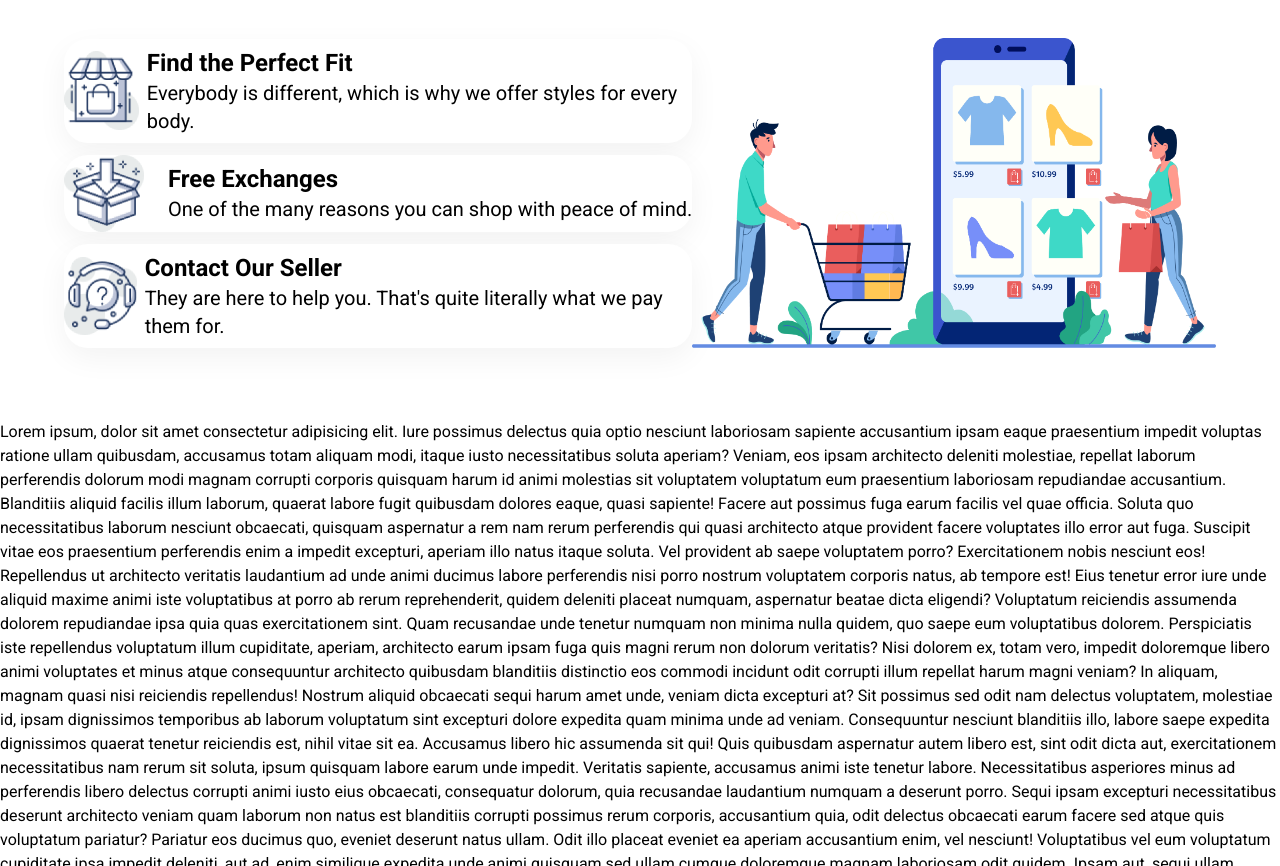
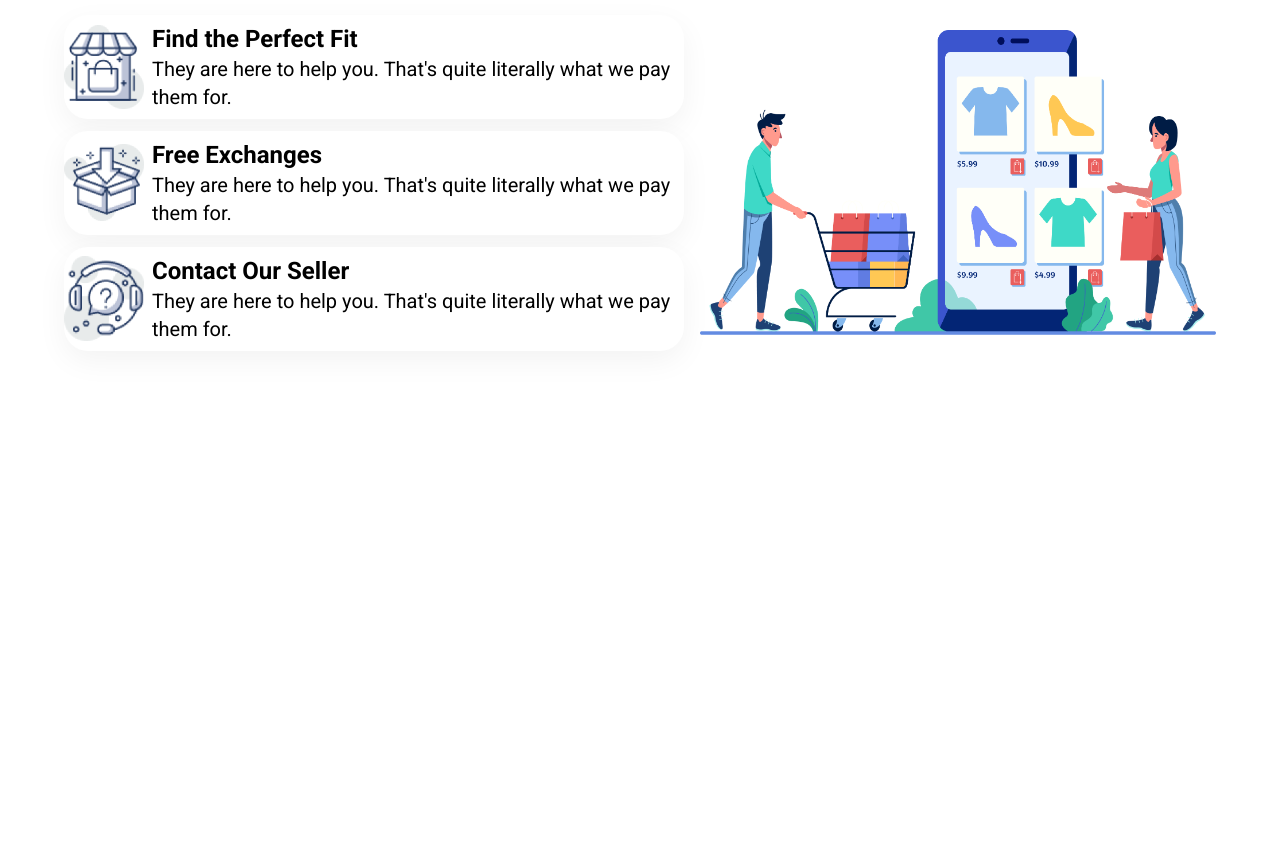
Before and after one commit to Mostofarusho/penguin-fashion-Using-tailwind, a plain HTML site: page index.html in a window 1280 px wide. Shown: the part 1934-2800 px from the top of the page. After the commit the page ends 2357 px from the top, so only its background shows below. Drawn offline with nearby package versions, Linux system fonts and the light colour scheme.

Commit message:
All Section Done With Responsive Design

```diff
--- a/index.html
+++ b/index.html
@@ -47,7 +47,7 @@
         <section class="my-12">
             <h3 class="text-5xl text-[#363958] uppercase bebas-neue-regular">Woman Jacket</h3>
             <!-- Jacket Card Container  -->
-            <div class="grid grid-cols-1 md:grid-cols-2  lg:grid-cols-3 ">
+            <div class="grid grid-cols-1 md:grid-cols-2  lg:grid-cols-3 gap-4">
                 <!-- Jacket Card  1-->
                 <div class="p-5 space-y-4 rounded-3xl shadow-[0_10px_30px_rgba(0,0,0,0.05)] bg-white">
                     <img class="rounded-3xl p-5 bg-[rgb(241,241,241)]" src="./images/jacket-1.png" alt="">
@@ -96,7 +96,7 @@
         <section class="my-12">
             <h3 class="text-5xl text-[#363958] uppercase bebas-neue-regular">Man Jacket</h3>
             <!-- Jacket Card Container  -->
-            <div class="grid grid-cols-1 md:grid-cols-2  lg:grid-cols-3 ">
+            <div class="grid grid-cols-1 md:grid-cols-2  lg:grid-cols-3 gap-4">
                 <!-- Jacket Card  1-->
                 <div class="p-5 space-y-4 rounded-3xl shadow-[0_10px_30px_rgba(0,0,0,0.05)] bg-white">
                     <img class="rounded-3xl p-5 bg-[rgb(241,241,241)]" src="./images/jacket-4.png" alt="">
@@ -142,31 +142,31 @@
             </div>
         </section>
         <section class="my-12">
-            <div class="kit-main lg:flex justify-between items-center">
+            <div class="kit-main lg:flex justify-between items-center gap-4">
                 <div class="kit-items my-3">
                     <!-- Kit Item 1  -->
-                    <div class="kit-item flex md:justify-center lg:justify-between items-center gap-2 my-3 rounded-3xl shadow-[0_10px_30px_0_rgba(0,0,0,0.05)] bg-white">
-                        <div class="kit-image w-20">
+                    <div class="kit-item flex justify-between items-center gap-2 my-3 rounded-3xl shadow-[0_10px_30px_0_rgba(0,0,0,0.05)] bg-white">
+                        <div class="kit-image w-20 flex-shrink-0">
                             <img src="./icons/house.png" alt="">
                         </div>
                         <div class="py-2">
                             <h4 class="text-2xl font-bold">Find the Perfect Fit</h4>
-                            <p class="text-xl"> Everybody is different, which is why we offer styles for every body.</p>
+                            <p class="text-xl"> They are here to help you. That's quite literally what we pay them for.</p>
                         </div>
                     </div>
                     <!-- Kit Item 2 -->
-                    <div class="kit-item flex md:justify-center lg:justify-between  items-center gap-2 my-3 rounded-3xl shadow-[0_10px_30px_0_rgba(0,0,0,0.05)] bg-white">
-                        <div class="kit-image w-20">
+                    <div class="kit-item flex justify-between  items-center gap-2 my-3 rounded-3xl shadow-[0_10px_30px_0_rgba(0,0,0,0.05)] bg-white">
+                        <div class="kit-image w-20 flex-shrink-0">
                             <img src="./icons/box.png" alt="">
                         </div>
                         <div class="py-2">
                             <h4 class="text-2xl font-bold">Free Exchanges</h4>
-                            <p class="text-xl"> One of the many reasons you can shop with peace of mind.</p>
+                            <p class="text-xl"> They are here to help you. That's quite literally what we pay them for.</p>
                         </div>
                     </div>
                     <!-- Kit Item 3 -->
-                    <div class="kit-item flex md:justify-center lg:justify-between  items-center gap-2 my-3 rounded-3xl shadow-[0_10px_30px_0_rgba(0,0,0,0.05)] bg-white">
-                        <div class="kit-image w-20">
+                    <div class="kit-item flex justify-between  items-center gap-2 my-3 rounded-3xl shadow-[0_10px_30px_0_rgba(0,0,0,0.05)] bg-white">
+                        <div class="kit-image w-20 flex-shrink-0">
                             <img src="./icons/question.png" alt="">
                         </div>
                         <div class="py-2">
@@ -182,22 +182,7 @@
         </section>
     </main>
     <footer></footer>
-    <p>Lorem ipsum, dolor sit amet consectetur adipisicing elit. Iure possimus delectus quia optio nesciunt laboriosam sapiente accusantium ipsam eaque praesentium impedit voluptas ratione ullam quibusdam, accusamus totam aliquam modi, itaque iusto necessitatibus
-        soluta aperiam? Veniam, eos ipsam architecto deleniti molestiae, repellat laborum perferendis dolorum modi magnam corrupti corporis quisquam harum id animi molestias sit voluptatem voluptatum eum praesentium laboriosam repudiandae accusantium.
-        Blanditiis aliquid facilis illum laborum, quaerat labore fugit quibusdam dolores eaque, quasi sapiente! Facere aut possimus fuga earum facilis vel quae officia. Soluta quo necessitatibus laborum nesciunt obcaecati, quisquam aspernatur a rem nam
-        rerum perferendis qui quasi architecto atque provident facere voluptates illo error aut fuga. Suscipit vitae eos praesentium perferendis enim a impedit excepturi, aperiam illo natus itaque soluta. Vel provident ab saepe voluptatem porro? Exercitationem
-        nobis nesciunt eos! Repellendus ut architecto veritatis laudantium ad unde animi ducimus labore perferendis nisi porro nostrum voluptatem corporis natus, ab tempore est! Eius tenetur error iure unde aliquid maxime animi iste voluptatibus at porro
-        ab rerum reprehenderit, quidem deleniti placeat numquam, aspernatur beatae dicta eligendi? Voluptatum reiciendis assumenda dolorem repudiandae ipsa quia quas exercitationem sint. Quam recusandae unde tenetur numquam non minima nulla quidem, quo
-        saepe eum voluptatibus dolorem. Perspiciatis iste repellendus voluptatum illum cupiditate, aperiam, architecto earum ipsam fuga quis magni rerum non dolorum veritatis? Nisi dolorem ex, totam vero, impedit doloremque libero animi voluptates et
-        minus atque consequuntur architecto quibusdam blanditiis distinctio eos commodi incidunt odit corrupti illum repellat harum magni veniam? In aliquam, magnam quasi nisi reiciendis repellendus! Nostrum aliquid obcaecati sequi harum amet unde, veniam
-        dicta excepturi at? Sit possimus sed odit nam delectus voluptatem, molestiae id, ipsam dignissimos temporibus ab laborum voluptatum sint excepturi dolore expedita quam minima unde ad veniam. Consequuntur nesciunt blanditiis illo, labore saepe
-        expedita dignissimos quaerat tenetur reiciendis est, nihil vitae sit ea. Accusamus libero hic assumenda sit qui! Quis quibusdam aspernatur autem libero est, sint odit dicta aut, exercitationem necessitatibus nam rerum sit soluta, ipsum quisquam
-        labore earum unde impedit. Veritatis sapiente, accusamus animi iste tenetur labore. Necessitatibus asperiores minus ad perferendis libero delectus corrupti animi iusto eius obcaecati, consequatur dolorum, quia recusandae laudantium numquam a deserunt
-        porro. Sequi ipsam excepturi necessitatibus deserunt architecto veniam quam laborum non natus est blanditiis corrupti possimus rerum corporis, accusantium quia, odit delectus obcaecati earum facere sed atque quis voluptatum pariatur? Pariatur
-        eos ducimus quo, eveniet deserunt natus ullam. Odit illo placeat eveniet ea aperiam accusantium enim, vel nesciunt! Voluptatibus vel eum voluptatum cupiditate ipsa impedit deleniti, aut ad, enim similique expedita unde animi quisquam sed ullam
-        cumque doloremque magnam laboriosam odit quidem. Ipsam aut, sequi ullam voluptatum qui eveniet blanditiis, sed esse quos quis minima voluptas repellat laboriosam nam atque illum quibusdam veritatis dignissimos. Labore rerum totam a ratione cupiditate.
-        Non libero vero eum voluptas eius, mollitia quo ab? Hic accusamus recusandae nobis fuga libero dolores quam maxime vel dicta vero voluptate ducimus repellendus sit adipisci quas expedita at illo eveniet ipsa, possimus quos saepe labore! Inventore
-        laudantium fuga quaerat quam itaque maiores similique?</p>
+
 </body>
 
 </html>
```
